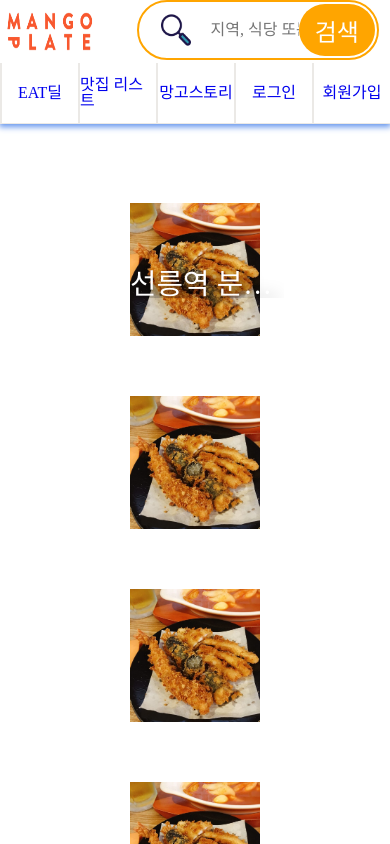
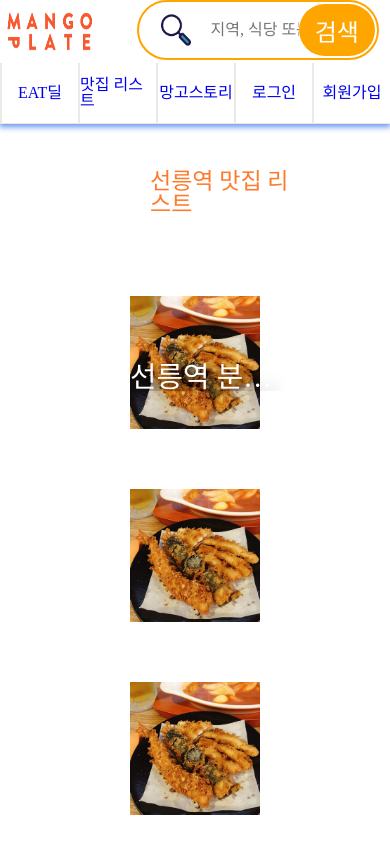
Before and after one commit to haileyself/weplate-frontend, a React (Create React App) app: page / in a window 390 px wide. Shown: the top 844 px of the page. Built offline with nearby package versions, Linux system fonts and the light colour scheme.

Commit message:
메인 페이지 최신 커밋 2019.8.28

```diff
--- a/src/Routes.js
+++ b/src/Routes.js
@@ -1,6 +1,8 @@
 import React from 'react';
 import { BrowserRouter as Router, Route, Switch } from 'react-router-dom';
 import App from './pages/App';
+// import Login from './pages/login';
+// import Signup from './pages/signup';
 
 class Routes extends React.Component {
   render() {
@@ -8,6 +10,8 @@ class Routes extends React.Component {
       <Router>
         <Switch>
           <Route exact path="/" component={App} />
+          {/* <Route exact path="/login" component={Login} /> */}
+          {/* <Route exact path="/signup" component={Signup} /> */}
         </Switch>
       </Router>
     );
--- a/src/components/header/header.scss
+++ b/src/components/header/header.scss
@@ -68,6 +68,34 @@
         span {
           display: inline-block;
         }
+      }
+    }
+    .underline-from-left {
+      -webkit-transform: translateZ(0);
+      transform: translateZ(0);
+      -webkit-backface-visibility: hidden;
+      backface-visibility: hidden;
+      -moz-osx-font-smoothing: grayscale;
+      position: relative;
+      overflow: hidden;
+      &:before {
+        content: '';
+        position: absolute;
+        z-index: -1;
+        left: 0;
+        right: 100%;
+        bottom: 0;
+        background: rgba(237, 33, 196, 1);
+        height: 4px;
+        -webkit-transition-property: right;
+        transition-property: right;
+        -webkit-transition-duration: 0.3s;
+        transition-duration: 0.3s;
+        -webkit-transition-timing-function: ease-out;
+        transition-timing-function: ease-out;
+      }
+      &:hover:before {
+        right: 0;
       }
     }
   }
@@ -150,5 +178,33 @@
         }
       }
     }
+    .underline-from-left {
+      -webkit-transform: translateZ(0);
+      transform: translateZ(0);
+      -webkit-backface-visibility: hidden;
+      backface-visibility: hidden;
+      -moz-osx-font-smoothing: grayscale;
+      position: relative;
+      overflow: hidden;
+      &:before {
+        content: '';
+        position: absolute;
+        z-index: -1;
+        left: 0;
+        right: 100%;
+        bottom: 0;
+        background: rgba(237, 33, 196, 1);
+        height: 4px;
+        -webkit-transition-property: right;
+        transition-property: right;
+        -webkit-transition-duration: 0.3s;
+        transition-duration: 0.3s;
+        -webkit-transition-timing-function: ease-out;
+        transition-timing-function: ease-out;
+      }
+      &:hover:before {
+        right: 0;
+      }
+    }
   }
 }
--- a/src/components/main/Main.js
+++ /dev/null
@@ -1,54 +0,0 @@
-import React, { PureComponent } from 'react';
-import './main.scss';
-import bunsik from '../../imges/bunsik.jpg';
-
-class Main extends PureComponent {
-  constructor(props) {
-    super(props);
-  }
-
-  render() {
-    return (
-      <div className="main-page">
-        {/* {메인 리스트부분 } */}
-        <main className="main">
-          <article className="main_article">
-            <section className="main_article_section">
-              <div className="tittle">
-                    선릉역 맛집 리스트
-              </div>
-              <div className="list">
-                <ul>
-                  <li>
-                    <div className="item_text">
-                      <span>선릉역 분식집 맛있어</span>
-                    </div>
-                    <img src={bunsik} alt="선릉역 맛집 리스트 분식 이미지" />
-                  </li>
-                  <li>
-                    <img src={bunsik} alt="선릉역 맛집 리스트 분식 이미지" />
-                  </li>
-                  <li>
-                    <img src={bunsik} alt="선릉역 맛집 리스트 분식 이미지" />
-                  </li>
-                  <li>
-                    <img src={bunsik} alt="선릉역 맛집 리스트 분식 이미지" />
-                  </li>
-                  <li>
-                    <img src={bunsik} alt="선릉역 맛집 리스트 분식 이미지" />
-                  </li>
-                  <li>
-                    <img src={bunsik} alt="선릉역 맛집 리스트 분식 이미지" />
-                  </li>
-                </ul>
-              </div>
-
-            </section>
-          </article>
-        </main>
-      </div>
-    );
-  }
-}
-
-export default Main;
--- a/src/pages/App.js
+++ b/src/pages/App.js
@@ -1,19 +1,12 @@
 import React, { PureComponent } from 'react';
-import Main from '../components/main/Main';
-import Header from '../components/header/Header';
-import Footer from '../components/footer/Footer';
-import logo from '../imges/mango_Logo.jpg';
-import logo2 from '../imges/logo2.svg';
-import searchIcon from '../imges/search_icon.jpg';
+import Main from './main/Main';
 
 
 class App extends PureComponent {
   render() {
     return (
       <>
-        <Header logo={logo} searchIcon={searchIcon} />
         <Main />
-        <Footer logo2={logo2} />
       </>
     );
   }
--- /dev/null
+++ b/src/pages/main/Main.js
@@ -0,0 +1,77 @@
+import React, { PureComponent } from 'react';
+import { Link } from 'react-router-dom';
+import Header from '../../components/header/Header';
+import Footer from '../../components/footer/Footer';
+import './main.scss';
+import logo from '../../imges/mango_Logo.jpg';
+import logo2 from '../../imges/logo2.svg';
+import searchIcon from '../../imges/search_icon.jpg';
+import bunsik from '../../imges/bunsik.jpg';
+
+class Main extends PureComponent {
+  constructor(props) {
+    super(props);
+    this.state = {
+
+    };
+  }
+
+  render() {
+    return (
+      <div className="main-page">
+        <Header logo={logo} searchIcon={searchIcon} />
+        {/* {메인 리스트부분 } */}
+        <main className="main">
+          <article className="main_article">
+            <section className="main_article_section">
+              <div className="tittle">
+                    선릉역 맛집 리스트
+              </div>
+              <div className="list">
+                <ul>
+                  <li>
+                    <div className="item_text">
+                      <span>선릉역 분식집 맛있어</span>
+                    </div>
+                    <Link to="/">
+                      <img src={bunsik} alt="선릉역 맛집 리스트 분식 이미지" />
+                    </Link>
+                  </li>
+                  <li>
+                    <Link to="/">
+                      <img src={bunsik} alt="선릉역 맛집 리스트 분식 이미지" />
+                    </Link>
+                  </li>
+                  <li>
+                    <Link to="/">
+                      <img src={bunsik} alt="선릉역 맛집 리스트 분식 이미지" />
+                    </Link>
+                  </li>
+                  <li>
+                    <Link to="/">
+                      <img src={bunsik} alt="선릉역 맛집 리스트 분식 이미지" />
+                    </Link>
+                  </li>
+                  <li>
+                    <Link to="/">
+                      <img src={bunsik} alt="선릉역 맛집 리스트 분식 이미지" />
+                    </Link>
+                  </li>
+                  <li>
+                    <Link to="/">
+                      <img src={bunsik} alt="선릉역 맛집 리스트 분식 이미지" />
+                    </Link>
+                  </li>
+                </ul>
+              </div>
+
+            </section>
+          </article>
+        </main>
+        <Footer logo2={logo2} />
+      </div>
+    );
+  }
+}
+
+export default Main;
--- a/src/components/main/main.scss
+++ b/src/pages/main/main.scss
@@ -1,9 +1,10 @@
 .main-page {
   .main {
-    padding: 100px 100px;
+    padding: 170px 100px;
     .main_article {
       .main_article_section {
         .tittle {
+          margin-left: 200px;
           color: rgb(255, 121, 42);
           font-size: 1.438rem;
         }
@@ -43,12 +44,61 @@
       }
     }
   }
-  @media only screen and (max-width: 500px) {
+  @media only screen and (max-width: 769px) {
     .main {
-      padding: 100px 100px;
+      padding: 170px 100px;
       .main_article {
         .main_article_section {
           .tittle {
+            margin-left: 50px;
+            color: rgb(255, 121, 42);
+            font-size: 1.438rem;
+          }
+          .list {
+            margin: 50px auto 0;
+            ul {
+              display: flex;
+              position: relative;
+              flex-direction: row;
+              flex-wrap: wrap;
+              justify-content: space-evenly;
+              li {
+                position: relative;
+                width: 60vw;
+                padding: 30px;
+
+                .item_text {
+                  width: 81%;
+                  position: absolute;
+                  color: white;
+                  top: 50%;
+                  font-size: 1.8rem;
+                  text-shadow: 6px 6px 16px rgba(0, 0, 0, 1);
+                  text-align: center;
+                  overflow: hidden;
+                  text-overflow: ellipsis;
+                  white-space: nowrap;
+                }
+                img {
+                  width: 100%;
+                  height: 100%;
+                  background-color: rgba(0, 0, 0, 0.1);
+                }
+              }
+            }
+          }
+        }
+      }
+    }
+  }
+
+  @media only screen and (max-width: 500px) {
+    .main {
+      padding: 170px 100px;
+      .main_article {
+        .main_article_section {
+          .tittle {
+            margin-left: 50px;
             color: rgb(255, 121, 42);
             font-size: 1.438rem;
           }
```
Also changed, not shown: src/components/header/Header.js (+61 -20 lines).
